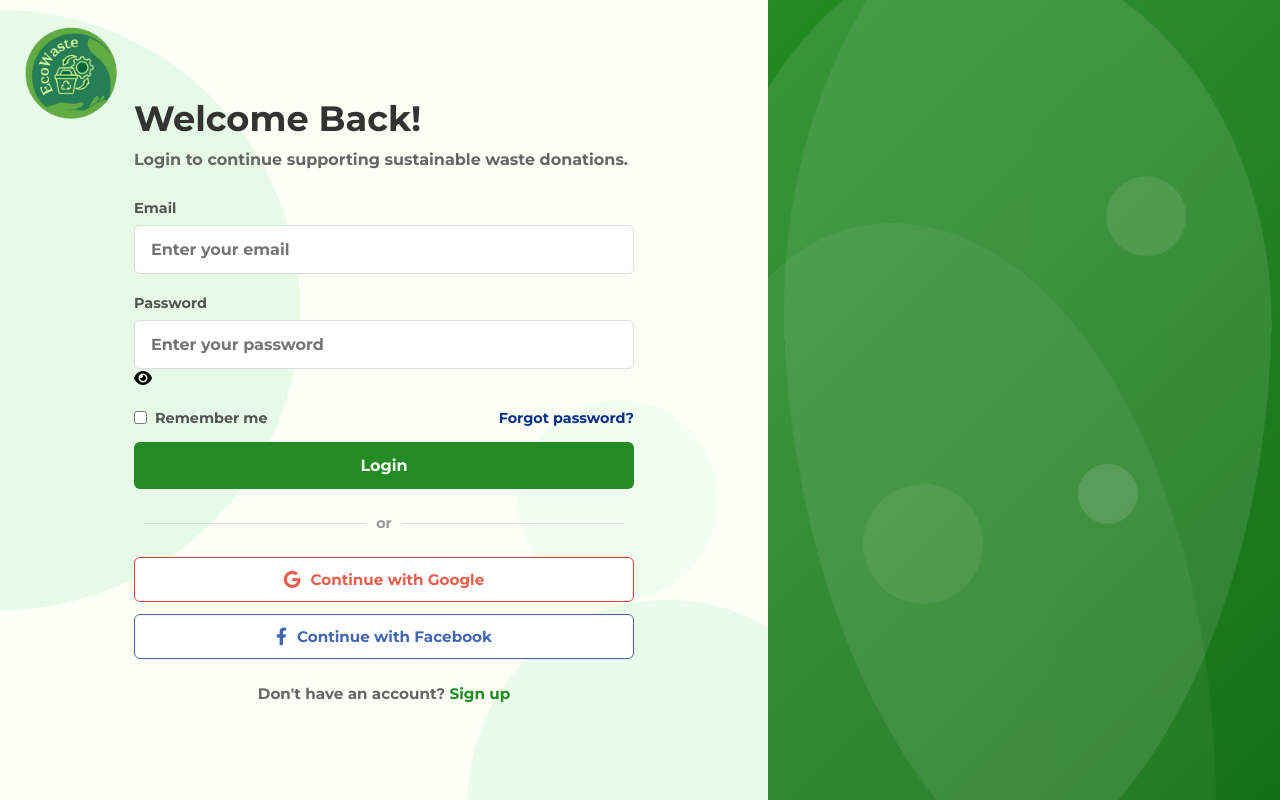
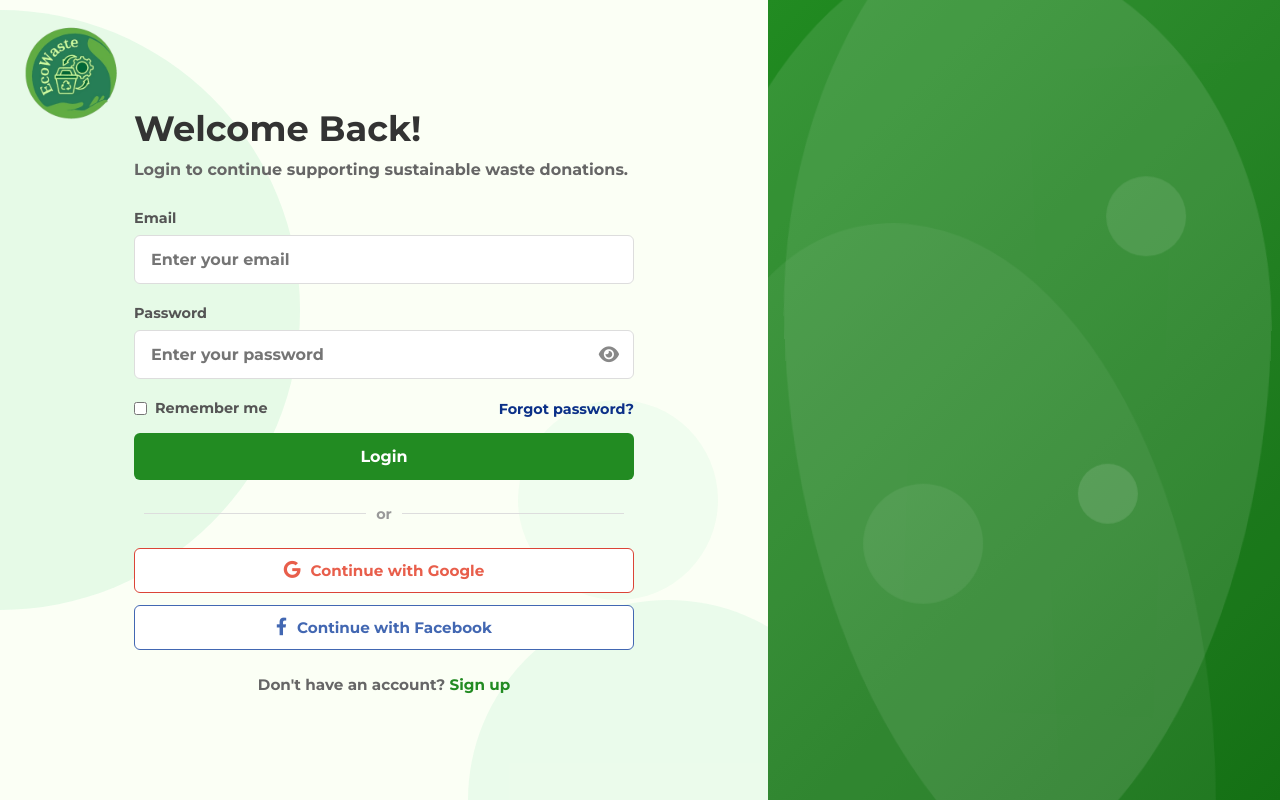
Before and after one commit to Raishem/Ecowasteee, a PHP site: page /ecowaste/login.php in a window 1280 px wide. Run offline with PHP 8.4, Linux system fonts and the light colour scheme.

Commit message:
updated ui

```diff
--- a/assets/css/login.css
+++ b/assets/css/login.css
@@ -460,15 +460,32 @@
     border: 1px solid #ebccd1;
 }
 
-/* Password Toggle */
-.password-toggle {
+.password-wrapper {
+    position: relative;
+    width: 100%;
+}
+
+.password-wrapper input {
+    width: 100%;
+    padding-right: 45px; /* space for the icon */
+    box-sizing: border-box;
+}
+
+.toggle-password {
     position: absolute;
-    right: 15px;
+    right: 15px;     /* position inside the box */
     top: 50%;
     transform: translateY(-50%);
     cursor: pointer;
-    color: #666;
+    color: #888;
+    font-size: 18px;
+    transition: color 0.3s ease;
 }
+
+.toggle-password:hover {
+    color: #2e7d32; /* optional green accent for EcoWaste */
+}
+
 
 .form-group {
     position: relative;
```
